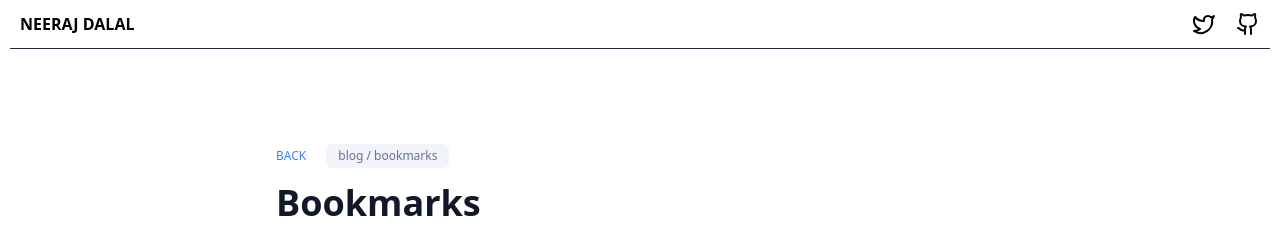
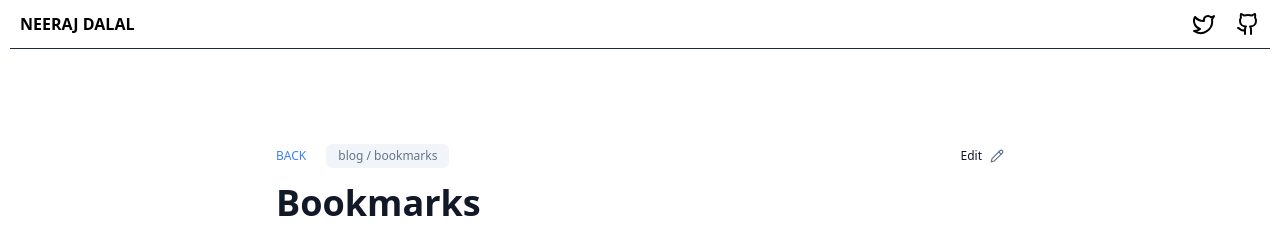
Before and after one commit to nrjdalal/v0.nrjdalal.com, a Next.js app: page /blog/bookmarks in a window 1280 px wide. Shown: the top 233 px of the page. Built offline with nearby package versions, Linux system fonts and the light colour scheme.

Commit message:
more updates

```diff
--- a/package.json
+++ b/package.json
@@ -4,7 +4,7 @@
   "version": "1.0.0",
   "private": true,
   "scripts": {
-    "dev": "next dev",
+    "dev": "git pull && next dev",
     "build": "next build",
     "start": "next start",
     "lint": "next lint",
@@ -45,7 +45,7 @@
     "postcss": "^8",
     "prettier": "^3.0.3",
     "prettier-plugin-tailwindcss": "^0.5.6",
-    "tailwindcss": "^3.3.0",
+    "tailwindcss": "^3.4.0",
     "typescript": "^5"
   }
 }
--- a/src/app/(mdx)/layout.tsx
+++ b/src/app/(mdx)/layout.tsx
@@ -1,11 +1,17 @@
 'use client'
 
-import { Github, Twitter } from 'lucide-react'
+import { Github, Pencil, Twitter } from 'lucide-react'
 import Link from 'next/link'
 import { useSelectedLayoutSegments } from 'next/navigation'
 
 export default function MdxLayout({ children }: { children: React.ReactNode }) {
   const segment = useSelectedLayoutSegments()
+  const githubLink = `https://github.com/nrjdalal/nrjdalal.com/tree/main/src/app/(mdx)/${segment.join(
+    '/',
+  )}/page.mdx`
+  const fileInfoLink = `https://api.github.com/repos/nrjdalal/nrjdalal.com/commits?path=src/app/(mdx)/${segment.join(
+    '/',
+  )}/page.mdx&page=1&per_page=1`
 
   return (
     <main className="container mx-auto min-h-[100dvh] max-w-screen-xl">
@@ -32,6 +38,7 @@ export default function MdxLayout({ children }: { children: React.ReactNode }) {
 
       <div className="flex justify-center">
         <article className="prose w-full max-w-screen-md px-5 pb-20 pt-10 prose-a:font-normal prose-a:no-underline">
+          <div className="flex items-center justify-between">
             <div className="flex items-center gap-5">
               <Link
                 className="text-xs font-semibold text-blue-500 no-underline"
@@ -44,6 +51,15 @@ export default function MdxLayout({ children }: { children: React.ReactNode }) {
               </p>
             </div>
 
+            <Link
+              className="flex items-center gap-2 text-xs"
+              href={githubLink}
+              target="_blank"
+            >
+              Edit <Pencil className="h-3.5 w-3.5 text-slate-500" />
+            </Link>
+          </div>
+
           {children}
         </article>
       </div>
```
Also changed, not shown: 1 other file (tests, documents, lock files or other folders). Lines whose indentation alone changed are shown as unchanged.
